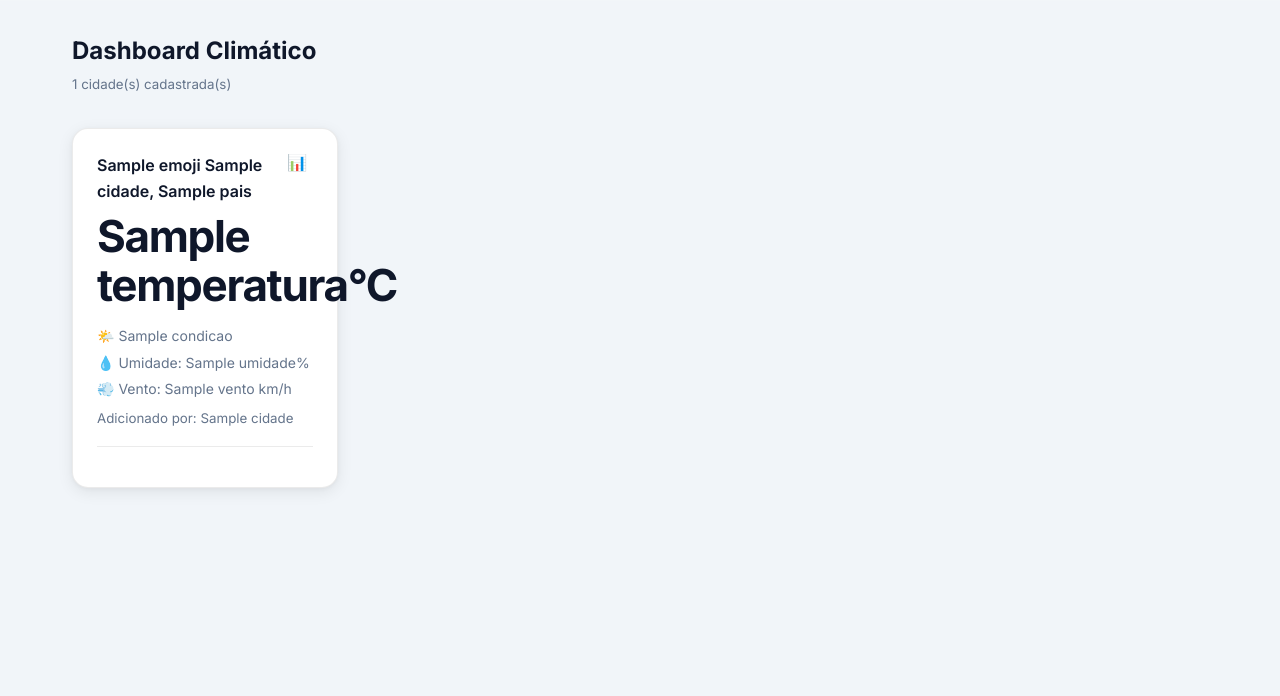
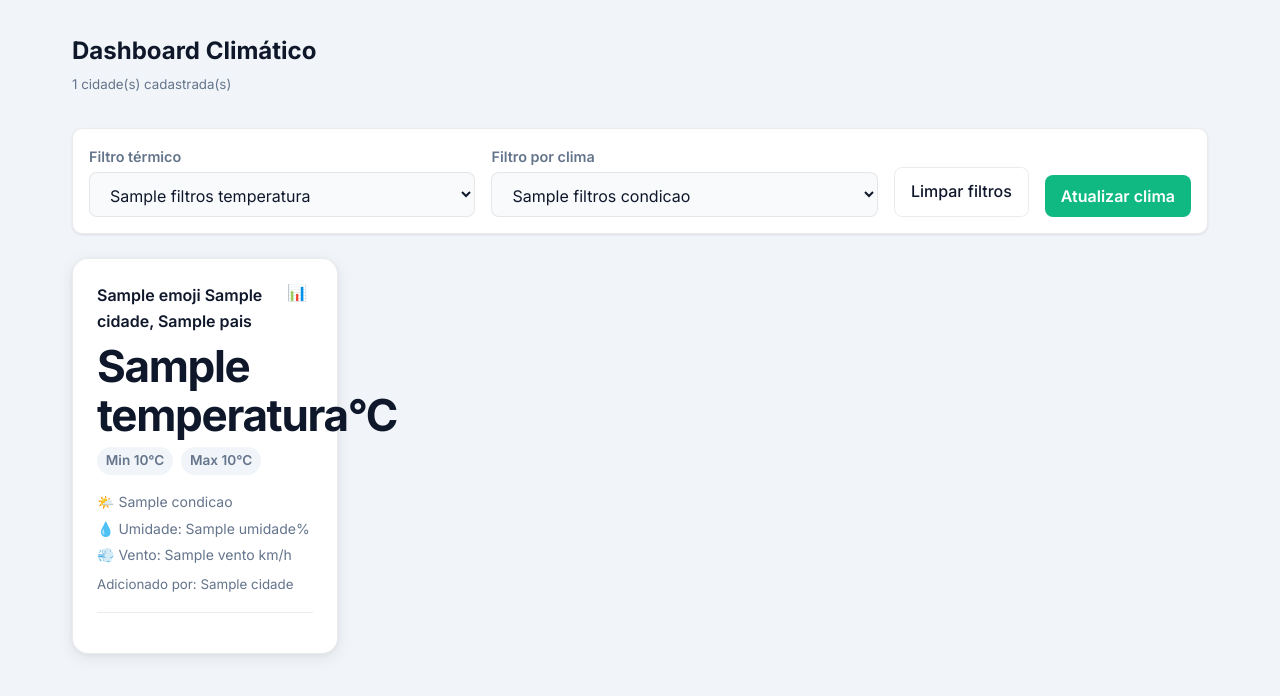
Before and after one commit to ferokatos/WeatherCards, a Python web app: template app/templates/index.html in a window 1280 px wide. Shown: the part 72-768 px from the top of the page. Run offline with Jinja, Linux system fonts and the light colour scheme; the template is opened without the code that fills it: most values are stand-ins (such as "Sample title", 1, 10 or a date in 2020).

Commit message:
Adiciona filtros climáticos e refresh de cidades

```diff
--- a/app/static/css/estilo.css
+++ b/app/static/css/estilo.css
@@ -248,6 +248,78 @@ body {
     align-items: start;
 }
 
+.filtros-dashboard {
+    display: flex;
+    flex-wrap: wrap;
+    gap: var(--spacing-md);
+    align-items: end;
+    margin-bottom: var(--spacing-lg);
+    padding: var(--spacing-md);
+    background: var(--card-background);
+    border: 1px solid var(--border-color);
+    border-radius: var(--border-radius-md);
+    box-shadow: var(--shadow-sm);
+}
+
+.form-filtros-dashboard {
+    display: flex;
+    flex-wrap: wrap;
+    gap: var(--spacing-md);
+    align-items: end;
+    flex: 1;
+}
+
+.filtro-bloco {
+    min-width: 220px;
+    flex: 1;
+}
+
+.filtros-acoes {
+    display: flex;
+    gap: var(--spacing-sm);
+    align-items: end;
+    margin-left: auto;
+}
+
+.form-refresh-dashboard {
+    display: flex;
+}
+
+.filtro-bloco label {
+    display: block;
+    margin-bottom: var(--spacing-xs);
+    color: var(--text-light);
+    font-size: 0.9rem;
+    font-weight: 600;
+}
+
+.filtro-bloco select {
+    width: 100%;
+    padding: 0.65rem var(--spacing-md);
+    border: 1px solid var(--border-color);
+    border-radius: var(--border-radius-sm);
+    background: var(--input-background);
+    color: var(--text-main);
+    font: inherit;
+}
+
+.btn-filtro-limpar {
+    width: auto;
+    margin-top: 0;
+    white-space: nowrap;
+}
+
+.btn-refresh-dashboard {
+    width: auto;
+    margin-top: 0;
+    background-color: var(--success-color);
+    white-space: nowrap;
+}
+
+.btn-refresh-dashboard:hover {
+    background-color: #059669;
+}
+
 /* ── Card Flip ── */
 .card-cidade {
     border-radius: var(--border-radius-lg);
@@ -326,6 +398,21 @@ body {
     letter-spacing: -0.03em;
     line-height: 1.1;
     margin: var(--spacing-sm) 0;
+}
+
+.faixa-termica {
+    display: flex;
+    gap: var(--spacing-sm);
+    margin-bottom: var(--spacing-sm);
+    color: var(--text-light);
+    font-size: 0.85rem;
+    font-weight: 600;
+}
+
+.faixa-termica span {
+    padding: 0.2rem 0.55rem;
+    border-radius: var(--border-radius-full);
+    background: var(--background-color);
 }
 
 .card-cidade .detalhes {
@@ -433,3 +520,26 @@ tr:hover td {
     margin-top: var(--spacing-sm);
     display: block;
 }
+
+@media (max-width: 720px) {
+    .filtros-dashboard {
+        align-items: stretch;
+    }
+
+    .filtro-bloco,
+    .form-filtros-dashboard,
+    .filtros-acoes,
+    .form-refresh-dashboard,
+    .btn-filtro-limpar {
+        width: 100%;
+    }
+
+    .filtros-acoes {
+        margin-left: 0;
+        flex-direction: column;
+    }
+
+    .btn-refresh-dashboard {
+        width: 100%;
+    }
+}
--- a/app/templates/index.html
+++ b/app/templates/index.html
@@ -15,6 +15,40 @@
         {% if session.get('cargo') == 'admin' %}
             <a href="{{ url_for('cidades.adicionar') }}" class="btn">➕ Nova Cidade</a>
         {% endif %}
+    </div>
+
+    <div class="filtros-dashboard">
+        <form method="GET" class="form-filtros-dashboard">
+            <!-- Mantém os filtros independentes e previsíveis. -->
+            <div class="filtro-bloco">
+                <label for="temperatura">Filtro térmico</label>
+                <select id="temperatura" name="temperatura" onchange="this.form.submit()">
+                    {% for valor, label in filtros_temperatura %}
+                        <option value="{{ valor }}" {% if filtro_temperatura == valor %}selected{% endif %}>{{ label }}</option>
+                    {% endfor %}
+                </select>
+            </div>
+
+            <div class="filtro-bloco">
+                <label for="condicao">Filtro por clima</label>
+                <select id="condicao" name="condicao" onchange="this.form.submit()">
+                    {% for valor, label in filtros_condicao %}
+                        <option value="{{ valor }}" {% if filtro_condicao == valor %}selected{% endif %}>{{ label }}</option>
+                    {% endfor %}
+                </select>
+            </div>
+
+            <a href="{{ url_for('cidades.index') }}" class="btn btn-outline btn-filtro-limpar">Limpar filtros</a>
+        </form>
+
+        <div class="filtros-acoes">
+            <form method="POST" action="{{ url_for('cidades.refresh_cidades') }}" class="form-refresh-dashboard">
+                <!-- Preserva o estado atual após atualizar a API. -->
+                <input type="hidden" name="temperatura" value="{{ filtro_temperatura }}">
+                <input type="hidden" name="condicao" value="{{ filtro_condicao }}">
+                <button type="submit" class="btn btn-refresh-dashboard">Atualizar clima</button>
+            </form>
+        </div>
     </div>
 
     {% if cidades %}
@@ -42,6 +76,11 @@
                             <!-- Temperatura em destaque -->
                             <div class="temperatura">{{ cidade.temperatura }}°C</div>
 
+                            <div class="faixa-termica">
+                                <span>Min {{ cidade.temp_min if cidade.temp_min is not none else '--' }}°C</span>
+                                <span>Max {{ cidade.temp_max if cidade.temp_max is not none else '--' }}°C</span>
+                            </div>
+
                             <!-- Detalhes do clima -->
                             <div class="detalhes">
                                 <p>🌤️ {{ cidade.condicao }}</p>
@@ -56,7 +95,7 @@
 
                             <!-- Botões de ação -->
                             <div class="card-actions">
-                                {% if is_admin %}
+                                {% if is_dono or is_admin %}
                                     <a href="{{ url_for('cidades.editar', id=cidade.id) }}" class="btn">✏️ Editar</a>
                                 {% endif %}
                                 {% if is_admin %}
@@ -99,10 +138,14 @@
         <!-- Mensagem quando não tem cidades -->
         <div style="text-align: center; margin-top: 3rem;">
             <p style="font-size: 3rem;">🌍</p>
-            <p style="color: var(--text-light);">Nenhuma cidade cadastrada ainda.</p>
-            <a href="{{ url_for('cidades.adicionar') }}" class="btn" style="margin-top: 1rem;">
-                Adicionar primeira cidade
-            </a>
+            {% if filtro_temperatura != 'todas' or filtro_condicao != 'todas' %}
+                <p style="color: var(--text-light);">Nenhuma cidade encontrada com os filtros atuais.</p>
+            {% else %}
+                <p style="color: var(--text-light);">Nenhuma cidade cadastrada ainda.</p>
+                <a href="{{ url_for('cidades.adicionar') }}" class="btn" style="margin-top: 1rem;">
+                    Adicionar primeira cidade
+                </a>
+            {% endif %}
         </div>
     {% endif %}
 
```
Also changed, not shown: app/dados.py (+24 -6 lines), app/routes/cidades.py (+76 -10 lines), app/services/filtros_cidades.py (added, +54 -0 lines), app/services/weather.py (+68 -3 lines), app/templates/editar.html (+11 -0 lines).
